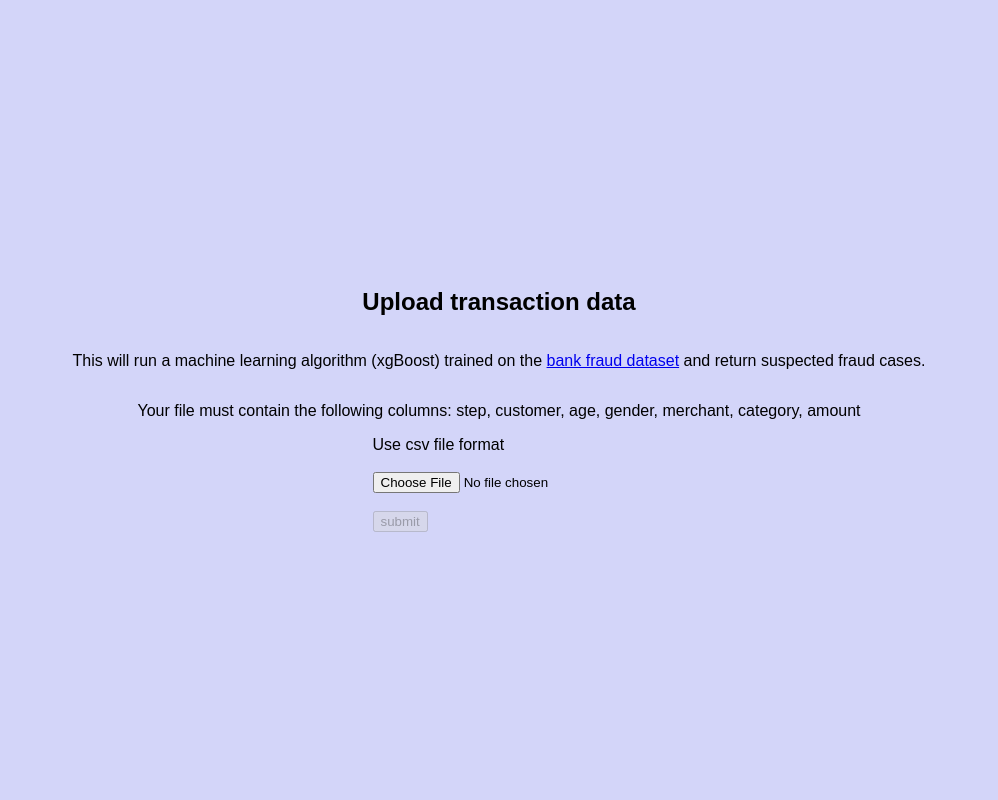
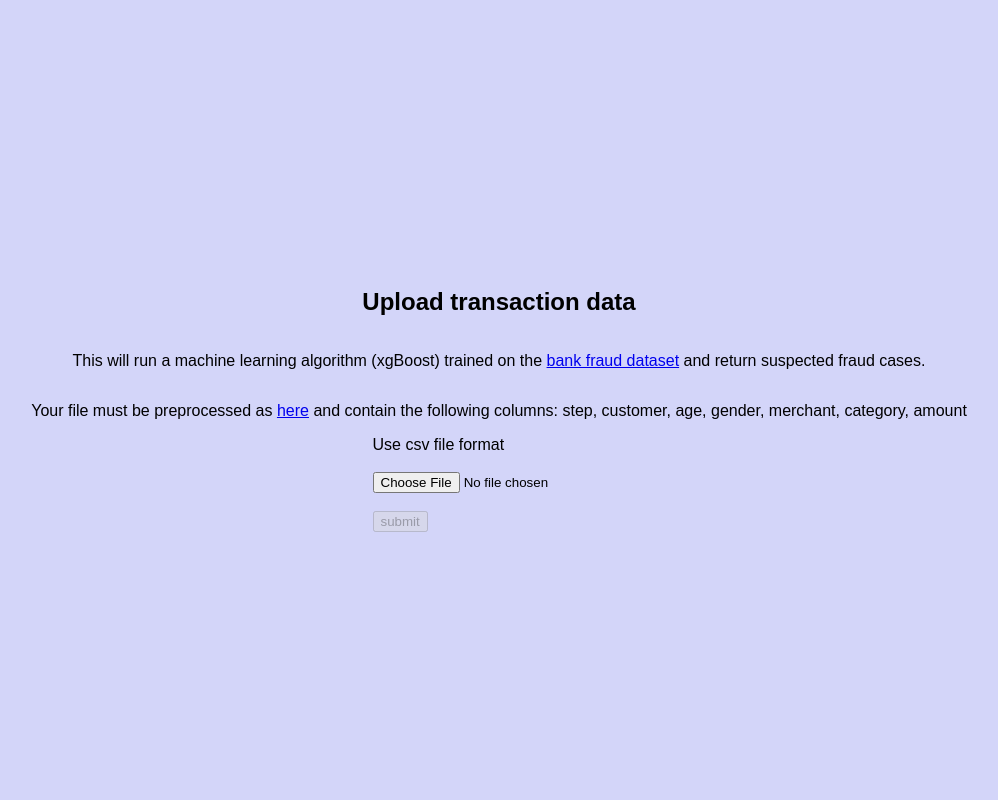
Before and after one commit to bertrandkerres/antler-bank-frauddetector, a FastAPI app: page / in a window 1280 px wide. Shown: the whole page, without its empty margins (141-1139 px from the left). Run offline with FastAPI, Linux system fonts and the light colour scheme.

Commit message:
Added link to exploratory and training notebook

```diff
--- a/templates/index.html
+++ b/templates/index.html
@@ -10,7 +10,7 @@
       <div class="container" >
          <h2>Upload transaction data</h2>
          <p>This will run a machine learning algorithm (xgBoost) trained on the <a href="https://www.kaggle.com/datasets/ealaxi/banksim1">bank fraud dataset</a> and return suspected fraud cases.</p>
-         <p>Your file must contain the following columns: step, customer, age, gender, merchant, category, amount</p>
+         <p>Your file must be preprocessed as <a href="https://www.kaggle.com/code/turkayavci/fraud-detection-on-bank-payments">here</a> and contain the following columns: step, customer, age, gender, merchant, category, amount</p>
          <form method="post" action="/upload"  enctype="multipart/form-data">
             <label for="csvFile">Use csv file format</label><br><br>
             <input type="file" id="csvFile" name="file" class="file-input" onchange="enableSubmitBtn();"><br><br>
```
